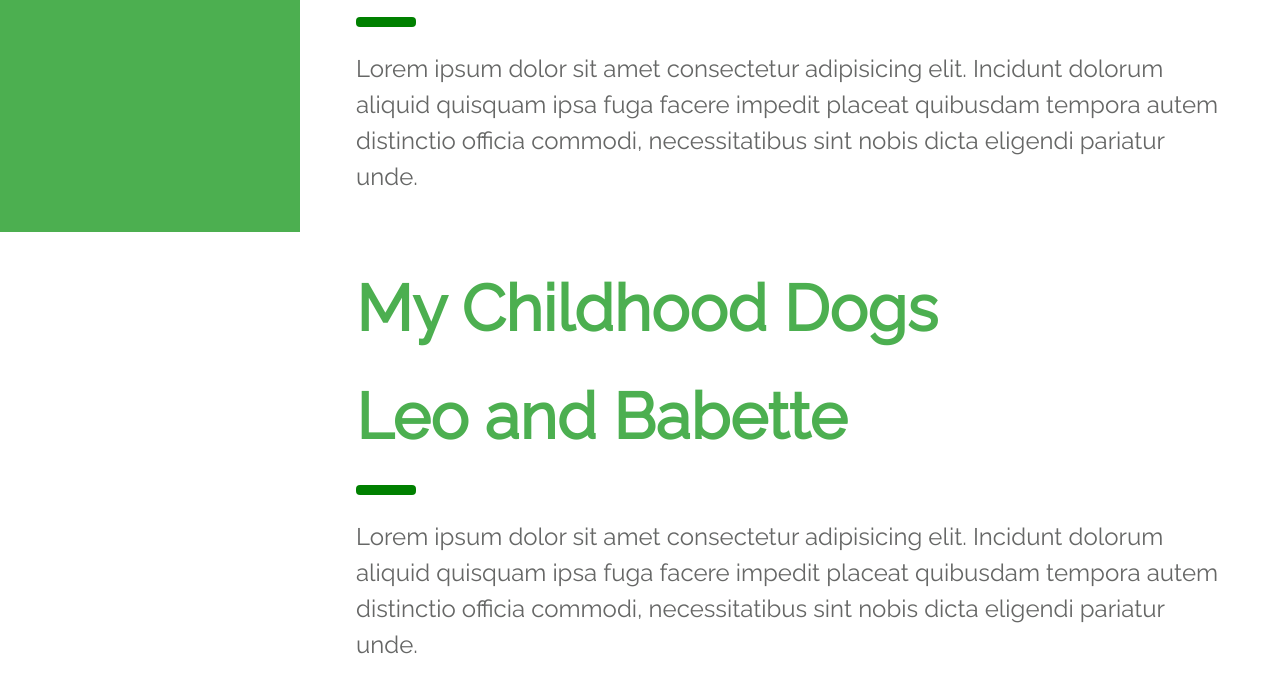
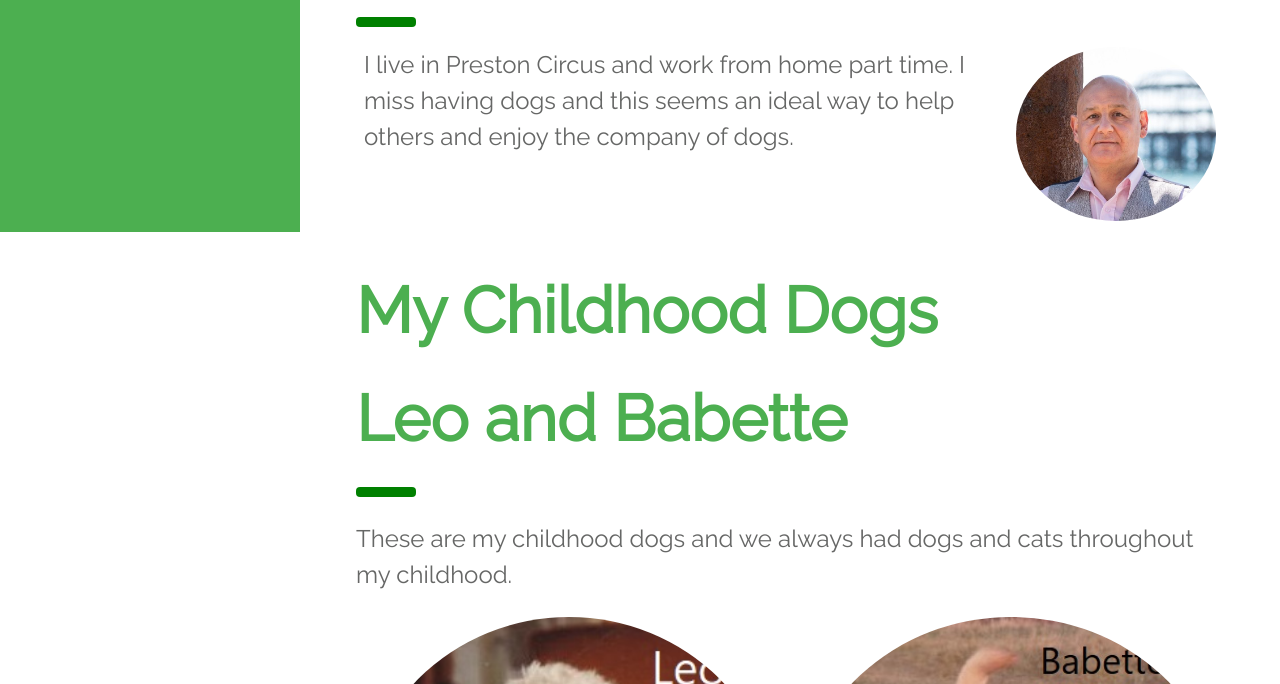
Before and after one commit to Python-Test-Engineer/prestonparkdogwalking, a plain HTML site: page index.html in a window 1280 px wide. Shown: the part 568-1252 px from the top of the page. Drawn offline with Linux system fonts and the light colour scheme; files that its build step writes are made by us from their sources.

Commit message:
remove latin

```diff
--- a/index.html
+++ b/index.html
@@ -62,17 +62,20 @@
     <div class="w3-container" style="margin-top:1%" id="showcase">
       <h1 class="w3-jumbo w3-text-green"><b>Craig</b></h1>
       <hr style="width:50px;border:5px solid green" class="w3-round">
-      <p>Lorem ipsum dolor sit amet consectetur adipisicing elit. Incidunt dolorum aliquid quisquam ipsa fuga facere
-        impedit placeat quibusdam tempora autem distinctio officia commodi, necessitatibus sint nobis dicta eligendi
-        pariatur unde.</p>
+      <div class="w3-row-padding">
+        <div class="">
+          <img src="./images/craig.jpg" class="w3-circle" style="width:200px;height:100%;float: inline-end;"
+            onclick="onClick(this)" alt="Leo"> I live in Preston Circus and work from home part time. I miss having dogs
+          and this seems an ideal way to help others and enjoy the company of dogs.
+        </div>
+
+      </div>
     </div>
     <div class="w3-container" style="margin-top:30px" id="showcase">
       <h1 class="w3-jumbo w3-text-green"><b>My Childhood Dogs</b></h1>
       <h2 class="w3-jumbo w3-text-green"><b>Leo and Babette</b></h2>
       <hr style="width:50px;border:5px solid green" class="w3-round">
-      <p>Lorem ipsum dolor sit amet consectetur adipisicing elit. Incidunt dolorum aliquid quisquam ipsa fuga facere
-        impedit placeat quibusdam tempora autem distinctio officia commodi, necessitatibus sint nobis dicta eligendi
-        pariatur unde.</p>
+      <p>These are my childhood dogs and we always had dogs and cats throughout my childhood.</p>
     </div>
 
     <!-- Photo grid (modal) -->
@@ -87,9 +90,8 @@
     <div class="w3-container" style="margin-top:30px" id="showcase">
       <h1 class="w3-jumbo w3-text-green"><b>Fees and practices</b></h1>
       <hr style="width:50px;border:5px solid green" class="w3-round">
-      <p>Lorem ipsum dolor sit amet consectetur adipisicing elit. Incidunt dolorum aliquid quisquam ipsa fuga facere
-        impedit placeat quibusdam tempora autem distinctio officia commodi, necessitatibus sint nobis dicta eligendi
-        pariatur unde.</p>
+      <p>Fees are £10 per hour door-to-door and £15 for two dogs - your two or you and your friend.</p>
+      <p>Bartering also possible.</p>
     </div>
   </div>
   <!-- Footer -->
```
